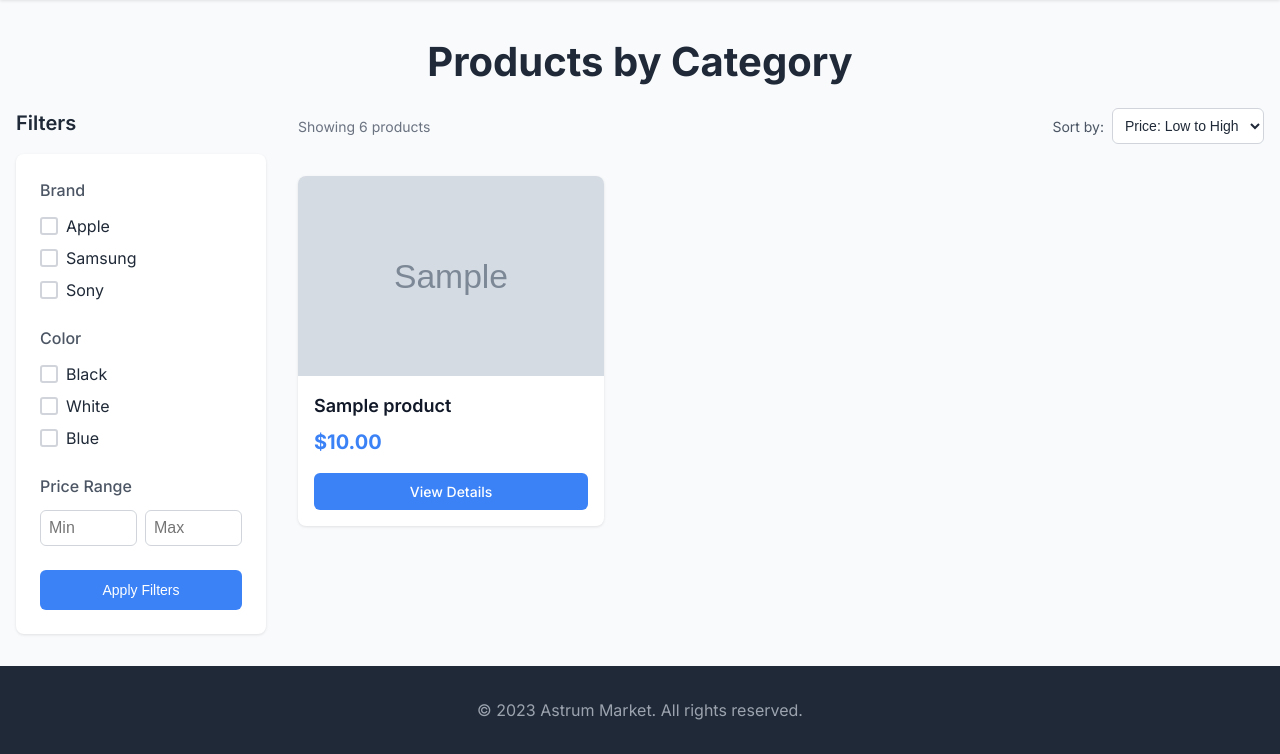
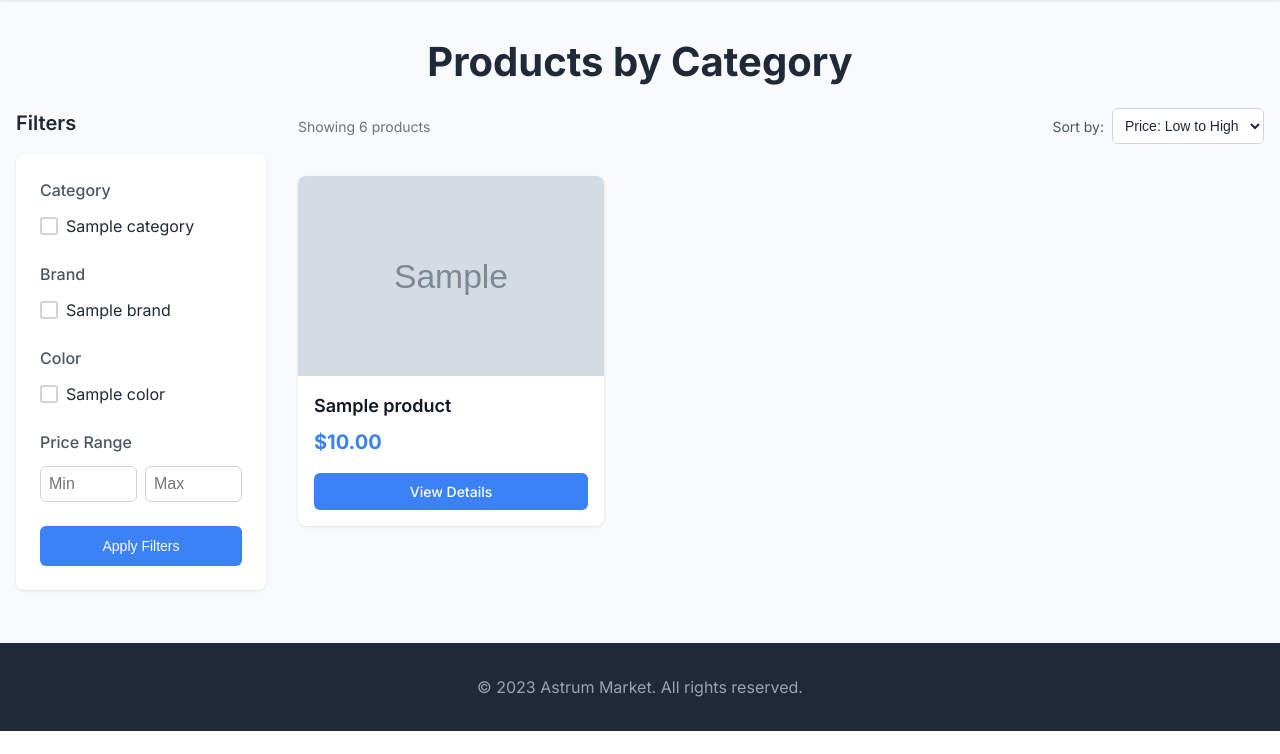
Before and after one commit to Kamila-2006/Astrum-Market, a Django app: template templates/products/product-by-category.html in a window 1280 px wide. Shown: the part 69-823 px from the top of the page. After the commit the page ends 800 px from the top, so only its background shows below. Run offline with Django 5.2, Linux system fonts and the light colour scheme; the template is opened without the code that fills it: values that come from a table or form of the project are taken from there, others are empty; tables that the repository leaves empty hold one stand-in row (values such as "Sample post"); grey boxes marked "Sample" are stand-in pictures.

Commit message:
astrum-market

```diff
--- a/products/urls.py
+++ b/products/urls.py
@@ -7,4 +7,5 @@ app_name = 'products'
 urlpatterns = [
     path('product-create/', views.create_product, name='create'),
     path('detail/<int:product_id>/', views.product_detail, name='detail'),
+    path('category/', views.product_by_category, name='by_category')
 ]
--- a/templates/includes/header.html
+++ b/templates/includes/header.html
@@ -3,7 +3,7 @@
         <a href="/" class="logo">Astrum Market</a>
         <nav>
             <a href="{% url 'home' %}">Home</a>
-            <a href="product-by-category.html">Products</a>
+            <a href="{% url 'products:by_category' %}">Products</a>
             <a href="{% url 'products:create' %}">Add Product</a>
             <a href="{% url 'brands:create' %}">Add Brand</a>
             <a href="{% url 'catalogs:create' %}">Add Category</a>
--- a/templates/products/product-by-category.html
+++ b/templates/products/product-by-category.html
@@ -8,42 +8,36 @@
         <div class="product-category-layout">
             <aside class="filters-sidebar animate-slide-up">
                 <h2 class="filters-title">Filters</h2>
-                <form id="filter-form" class="filters-form">
+                <form id="filter-form" class="filters-form" method="get">
+                    <div class="filter-group">
+                        <h3 class="filter-subtitle">Category</h3>
+                        {% for category in catalogs %}
+                            <label class="filter-option">
+                                <input type="checkbox" name="category" value="{{ category.id }}">
+                                <span class="checkmark"></span>
+                                {{ category.name }}
+                            </label>
+                        {% endfor %}
+                    </div>
                     <div class="filter-group">
                         <h3 class="filter-subtitle">Brand</h3>
+                        {% for brand in brands %}
                             <label class="filter-option">
-                            <input type="checkbox" name="brand" value="apple">
+                                <input type="checkbox" name="brand" value="{{ brand.id }}">
                                 <span class="checkmark"></span>
-                            Apple
+                                {{ brand.name }}
                             </label>
-                        <label class="filter-option">
-                            <input type="checkbox" name="brand" value="samsung">
-                            <span class="checkmark"></span>
-                            Samsung
-                        </label>
-                        <label class="filter-option">
-                            <input type="checkbox" name="brand" value="sony">
-                            <span class="checkmark"></span>
-                            Sony
-                        </label>
+                        {% endfor %}
                     </div>
                     <div class="filter-group">
                         <h3 class="filter-subtitle">Color</h3>
+                        {% for color in colors %}
                             <label class="filter-option">
-                            <input type="checkbox" name="color" value="black">
+                                <input type="checkbox" name="color" value="{{ color.id }}">
                                 <span class="checkmark"></span>
-                            Black
+                                {{ color.name }}
                             </label>
-                        <label class="filter-option">
-                            <input type="checkbox" name="color" value="white">
-                            <span class="checkmark"></span>
-                            White
-                        </label>
-                        <label class="filter-option">
-                            <input type="checkbox" name="color" value="blue">
-                            <span class="checkmark"></span>
-                            Blue
-                        </label>
+                        {% endfor %}
                     </div>
                     <div class="filter-group">
                         <h3 class="filter-subtitle">Price Range</h3>
```
Also changed, not shown: products/views.py (+2 -6 lines). Lines whose indentation alone changed are shown as unchanged.
